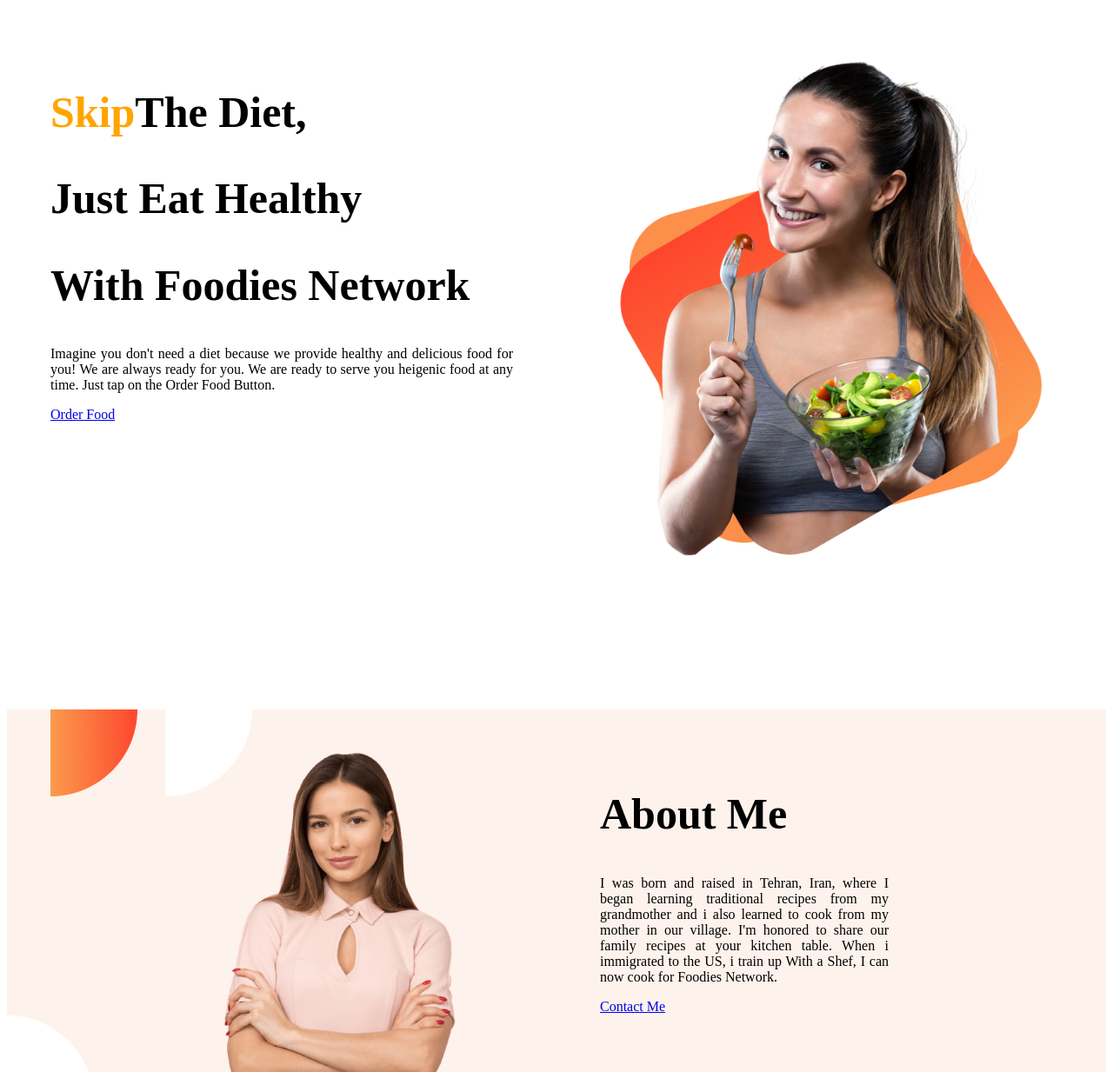
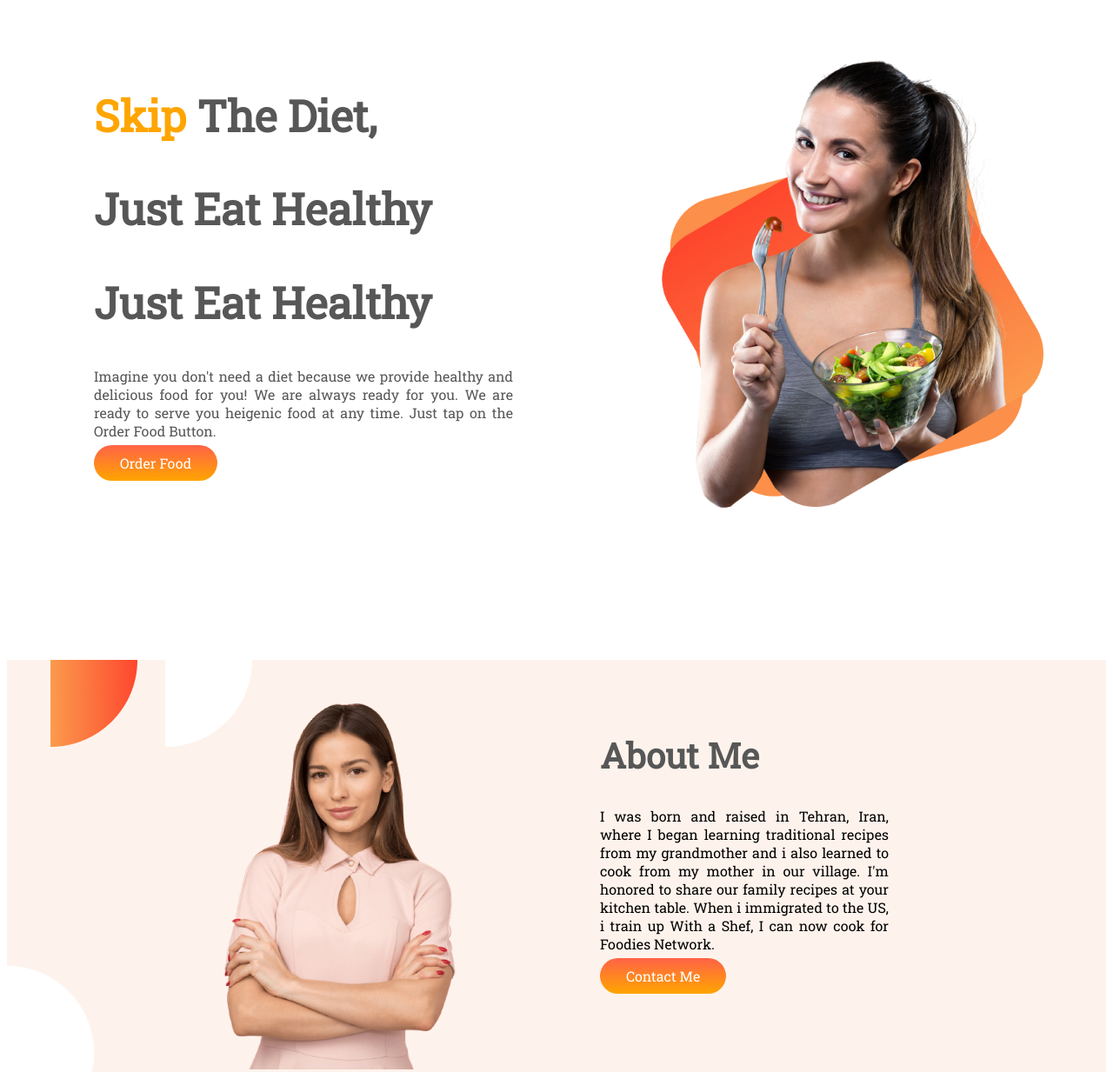
Before and after one commit to MohaimanulIslam/AssignmentOne, a plain HTML site: page index.html in a window 1280 px wide. Shown: the top 1233 px of the page at 87% size. Drawn offline with Linux system fonts and the light colour scheme.

Commit message:
text color edited

```diff
--- a/index.html
+++ b/index.html
@@ -6,6 +6,9 @@
     <meta http-equiv="X-UA-Compatible" content="IE=edge">
     <meta name="viewport" content="width=device-width, initial-scale=1.0">
     <link rel="stylesheet" href="styleone.css">
+    <link rel="preconnect" href="https://fonts.googleapis.com">
+    <link rel="preconnect" href="https://fonts.gstatic.com" crossorigin>
+    <link href="https://fonts.googleapis.com/css2?family=Roboto+Slab&display=swap" rel="stylesheet">
     <title>Foodies Network</title>
 </head>
 
@@ -13,12 +16,13 @@
     <section class="section-half">
 
         <div class="div-skip">
-            <h1><span class="clr-orange">Skip</span>The Diet,</h1>
-            <h1>Just Eat Healthy</h1>
-            <h1>With Foodies Network</h1>
-            <p>Imagine you don't need a diet because we provide healthy and delicious food for you! We are always ready
+            <h1><span class="clr-orange">Skip </span><span class="chai-color">The Diet,</span></h1>
+            <h1 class="chai-color">Just Eat Healthy</h1>
+            <h1><span class="chai-color">Just Eat Healthy</span></h1>
+            <p class="chai-color">Imagine you don't need a diet because we provide healthy and delicious food for you!
+                We are always ready
                 for you. We are ready to serve you heigenic food at any time. Just tap on the Order Food Button.</p>
-            <a target="_blank" href="This is teasting button">Order Food</a>
+            <a class="button-orange" target="_blank" href="This is teasting button">Order Food</a>
         </div>
 
         <div class="div-skip">
@@ -34,17 +38,17 @@
         </div>
 
         <div class="div-about">
-            <h1>About Me</h1>
+            <h2 class="chai-color">About Me</h2>
             <p>I was born and raised in Tehran, Iran, where I began learning traditional recipes from my grandmother and
                 i also learned to cook from my mother in our village. I'm honored to share our family recipes at your
                 kitchen table. When i immigrated to the US, i train up With a Shef, I can now cook for Foodies Network.
             </p>
-            <a href="This is Testing">Contact Me</a>
+            <a class="button-orange" href="This is Testing">Contact Me</a>
         </div>
     </section>
 
     <div class="div-recipie">
-        <h1>My Recipies</h1>
+        <h2 class="chai-color">My Recipies</h2>
         <p>Pan-fried white fish or cooked prawns, Mexican black bean and corn nachos,Sticky pork neck soft tacos with
             pickled cabbage, fish tacos,Spicy chorizo enchiladas,Taco rice with grilled chicken and green chilli
             salsa,Slow-cooked chicken with brown rice and avocado and many More.</p>
@@ -74,8 +78,8 @@
     </section>
 
     <footer>
-        <h2>FOODiES NEtWORK</h2>
-        <p>Eat healthy to live healthy. Live healthy to live happy.</p>
+        <h2 id="foodies-text"><span class="clr-orange">FOODiES</span> <span class="chai-color">NEtWoRK</span></h2>
+        <p style="color: white;">Eat healthy to live healthy. Live healthy to live happy.</p>
     </footer>
 
 </body>
--- a/styleone.css
+++ b/styleone.css
@@ -1,6 +1,13 @@
 
+body{
+    font-family: 'Roboto Slab', serif;
+}
 h1{
     font-size: 50px;
+    font-family: 700;
+}
+h2{
+    font-size: 40px;
 }
 .section-half{
     display: flex;
@@ -9,19 +16,30 @@ h1{
 .clr-orange{
     color: orange;
 }
+.chai-color{
+    color: #575757;
+}
 .div-skip{
 
     width: 50%;
     text-align: justify;
     padding: 50px;
+    margin-left: 50px;
 
 }
 .div-skip img{
     width: 100%;
 }
+.button-orange{
+    text-decoration: none;
+    background-image: linear-gradient(tomato, orange);
+    padding: 10px 30px;
+    border-radius: 50px;
+    color: white;
+}
 .section-about{
     display: flex;
-    margin-bottom: 100px;
+    margin-bottom: 50px;
     background-image: url(images/background.png);
     background-repeat: no-repeat;
 }
@@ -55,8 +73,11 @@ h1{
     border-radius: 25px;
 
 }
+#foodies-text{
+    font-size: 25px;
+}
 footer{
-    background-color: skyblue;
+    background-color: black;
     text-align: center;
     padding: 30px 50px;
 }
```
